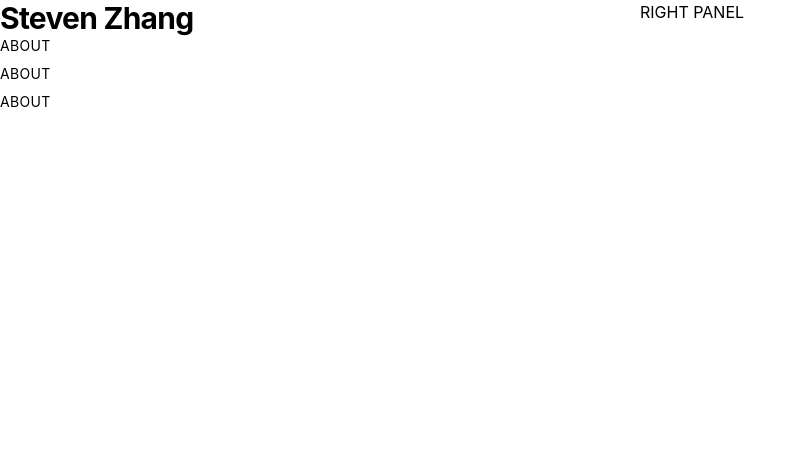
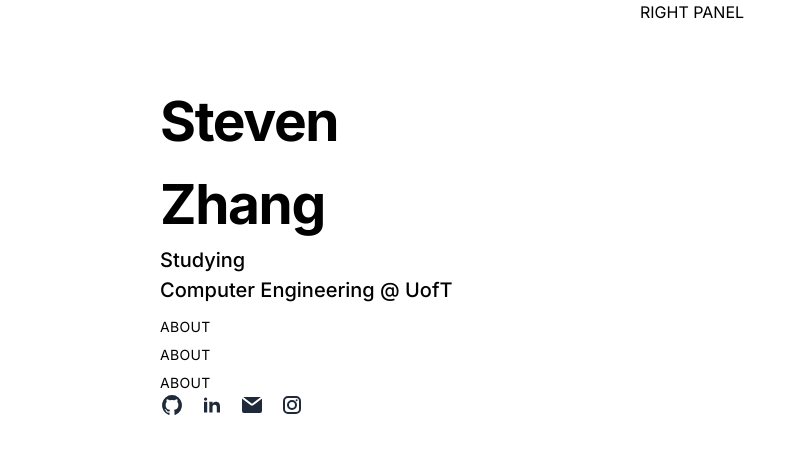
Before and after one commit to stev-jz/website, a Next.js app in the folder site/: page / in a window 1280 px wide. Shown: the top 454 px of the page, without its empty margins (0-801 px from the left). Built offline with nearby package versions, Linux system fonts and the light colour scheme.

Commit message:
name header and structure of left panel

```diff
--- a/site/src/app/layout.tsx
+++ b/site/src/app/layout.tsx
@@ -1,7 +1,9 @@
 import type { Metadata } from "next";
+import { Inter } from 'next/font/google';
 import "./globals.css";
 
 
+const inter = Inter({ subsets: ['latin']});
 export const metadata: Metadata = {
   title: "Steven Zhang",
 };
@@ -13,7 +15,7 @@
 }>) {
   return (
     <html lang="en">
-      <body className="antialiased">
+      <body className={inter.className}>
         {children}
       </body>
     </html>
--- a/site/src/app/page.tsx
+++ b/site/src/app/page.tsx
@@ -1,10 +1,10 @@
-import Sidebar from '@/components/Sidebar'
+import Sidebar from '@/components/SideBar'
 export default function Home() {
   return (
     <div className = 'grid md:grid-cols-2 grid-cols-1 min-h-screen'>
 
       {/* left panel */}
-      <div className="sticky top-0">
+      <div className="md:sticky top-0">
         <Sidebar></Sidebar>
       </div>
 
--- a/site/src/components/Iconlist.tsx
+++ b/site/src/components/Iconlist.tsx
@@ -1,6 +1,30 @@
 export default function Iconlist(){
     return(
+        <nav className="flex gap-x-4" aria-label="Social links">
+            <a href="https://github.com/stev-jz" target="_blank">
+                <svg className="w-6 h-6 text-gray-800 dark:text-black" aria-hidden="true" xmlns="http://www.w3.org/2000/svg" width="24" height="24" fill="currentColor" viewBox="0 0 24 24">
+                <path fillRule="evenodd" d="M12.006 2a9.847 9.847 0 0 0-6.484 2.44 10.32 10.32 0 0 0-3.393 6.17 10.48 10.48 0 0 0 1.317 6.955 10.045 10.045 0 0 0 5.4 4.418c.504.095.683-.223.683-.494 0-.245-.01-1.052-.014-1.908-2.78.62-3.366-1.21-3.366-1.21a2.711 2.711 0 0 0-1.11-1.5c-.907-.637.07-.621.07-.621.317.044.62.163.885.346.266.183.487.426.647.71.135.253.318.476.538.655a2.079 2.079 0 0 0 2.37.196c.045-.52.27-1.006.635-1.37-2.219-.259-4.554-1.138-4.554-5.07a4.022 4.022 0 0 1 1.031-2.75 3.77 3.77 0 0 1 .096-2.713s.839-.275 2.749 1.05a9.26 9.26 0 0 1 5.004 0c1.906-1.325 2.74-1.05 2.74-1.05.37.858.406 1.828.101 2.713a4.017 4.017 0 0 1 1.029 2.75c0 3.939-2.339 4.805-4.564 5.058a2.471 2.471 0 0 1 .679 1.897c0 1.372-.012 2.477-.012 2.814 0 .272.18.592.687.492a10.05 10.05 0 0 0 5.388-4.421 10.473 10.473 0 0 0 1.313-6.948 10.32 10.32 0 0 0-3.39-6.165A9.847 9.847 0 0 0 12.007 2Z" clipRule="evenodd"/>
+                </svg>
+            </a>
+            <a href="https://www.linkedin.com/in/stevenzhang-dev/" target="_blank">
+                <svg className="w-6 h-6 text-gray-800 dark:text-black" aria-hidden="true" xmlns="http://www.w3.org/2000/svg" width="24" height="24" fill="currentColor" viewBox="0 0 24 24">
+                    <path fillRule="evenodd" d="M12.51 8.796v1.697a3.738 3.738 0 0 1 3.288-1.684c3.455 0 4.202 2.16 4.202 4.97V19.5h-3.2v-5.072c0-1.21-.244-2.766-2.128-2.766-1.827 0-2.139 1.317-2.139 2.676V19.5h-3.19V8.796h3.168ZM7.2 6.106a1.61 1.61 0 0 1-.988 1.483 1.595 1.595 0 0 1-1.743-.348A1.607 1.607 0 0 1 5.6 4.5a1.601 1.601 0 0 1 1.6 1.606Z" clipRule="evenodd"/>
+                    <path d="M7.2 8.809H4V19.5h3.2V8.809Z"/>
+                </svg>
 
-        <a></a>
+            </a>
+            <a href="mailto:stevenj.zhang@mail.utoronto.ca">
+                <svg className="w-6 h-6 text-gray-800 dark:text-black" aria-hidden="true" xmlns="http://www.w3.org/2000/svg" width="24" height="24" fill="currentColor" viewBox="0 0 24 24">
+                    <path d="M2.038 5.61A2.01 2.01 0 0 0 2 6v12a2 2 0 0 0 2 2h16a2 2 0 0 0 2-2V6c0-.12-.01-.238-.03-.352l-.866.65-7.89 6.032a2 2 0 0 1-2.429 0L2.884 6.288l-.846-.677Z"/>
+                    <path d="M20.677 4.117A1.996 1.996 0 0 0 20 4H4c-.225 0-.44.037-.642.105l.758.607L12 10.742 19.9 4.7l.777-.583Z"/>
+                </svg>
+
+            </a>
+            <a href="https://www.instagram.com/stevenzhan.g/" target="_blank">
+                <svg className="w-6 h-6 text-gray-800 dark:text-black" aria-hidden="true" xmlns="http://www.w3.org/2000/svg" width="24" height="24" fill="none" viewBox="0 0 24 24">
+                <path fill="currentColor" fillRule="evenodd" d="M3 8a5 5 0 0 1 5-5h8a5 5 0 0 1 5 5v8a5 5 0 0 1-5 5H8a5 5 0 0 1-5-5V8Zm5-3a3 3 0 0 0-3 3v8a3 3 0 0 0 3 3h8a3 3 0 0 0 3-3V8a3 3 0 0 0-3-3H8Zm7.597 2.214a1 1 0 0 1 1-1h.01a1 1 0 1 1 0 2h-.01a1 1 0 0 1-1-1ZM12 9a3 3 0 1 0 0 6 3 3 0 0 0 0-6Zm-5 3a5 5 0 1 1 10 0 5 5 0 0 1-10 0Z" clipRule="evenodd"/>
+                </svg>
+            </a>
+        </nav>
     );
 }
--- a/site/src/components/Sidebar.tsx
+++ b/site/src/components/Sidebar.tsx
@@ -1,13 +1,25 @@
 import Link from 'next/link';
-import Menu from '@/components/Menu'
+import Menu from '@/components/MenuList'
+import Iconlist from '@/components/IconList'
 
 export default function Sidebar(){
     return(
-        <aside>
-            <Link href = '/' className="text-3xl font-bold tracking-tight">
-            Steven Zhang
-            </Link>
-            <Menu></Menu>
+        <aside className="md:px-40 h-screen flex flex-col">
+            <div className='pt-20'>
+                <Link href = '/' className="text-[55px] font-bold tracking-tight">
+                Steven Zhang
+                </Link>
+                <h2 className="text-[20px] font-[500] pb-3">Studying <Link href="https://www.ece.utoronto.ca/" target="_blank" className="relative inline-block
+                    after:content-[''] after:absolute after:bottom-0 after:left-0
+                    after:w-0 after:h-[2px] after:bg-gray-300
+                    after:transition-[width] after:duration-300
+                    hover:after:w-full"
+                >Computer Engineering @ UofT</Link></h2>
+
+
+                <Menu></Menu>
+            </div>
+            <Iconlist></Iconlist>
 
         </aside>
     )
```
Also changed, not shown: site/src/components/MenuList.tsx (renamed from site/src/components/Menu.tsx).
